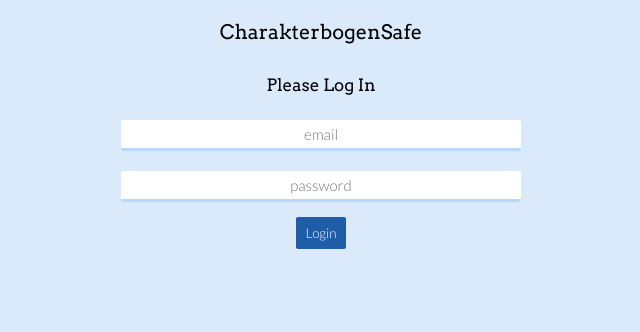
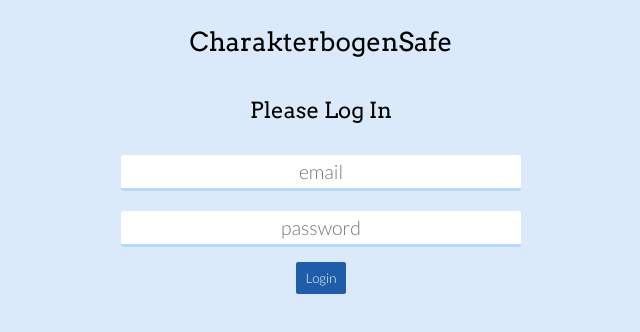
Before and after one commit to AnyLena/charakterbogen_new, a React (Vite) app: page /login in a window 1280 px wide. Shown: the top 332 px of the page, without its empty margins (319-959 px from the left). Built offline with nearby package versions, Linux system fonts and the light colour scheme.

Commit message:
font-size desktop and tablet

```diff
--- a/src/styles/basisstyle.css
+++ b/src/styles/basisstyle.css
@@ -9,6 +9,12 @@
   --blue-color-light: #b8d7fd;
   --blue-color-verylight: #dbeafb;
   font-size: 10px;
+}
+
+@media screen and (min-width: 800px) {
+  :root {
+    font-size: 13px;
+  }
 }
 
 * {
```
